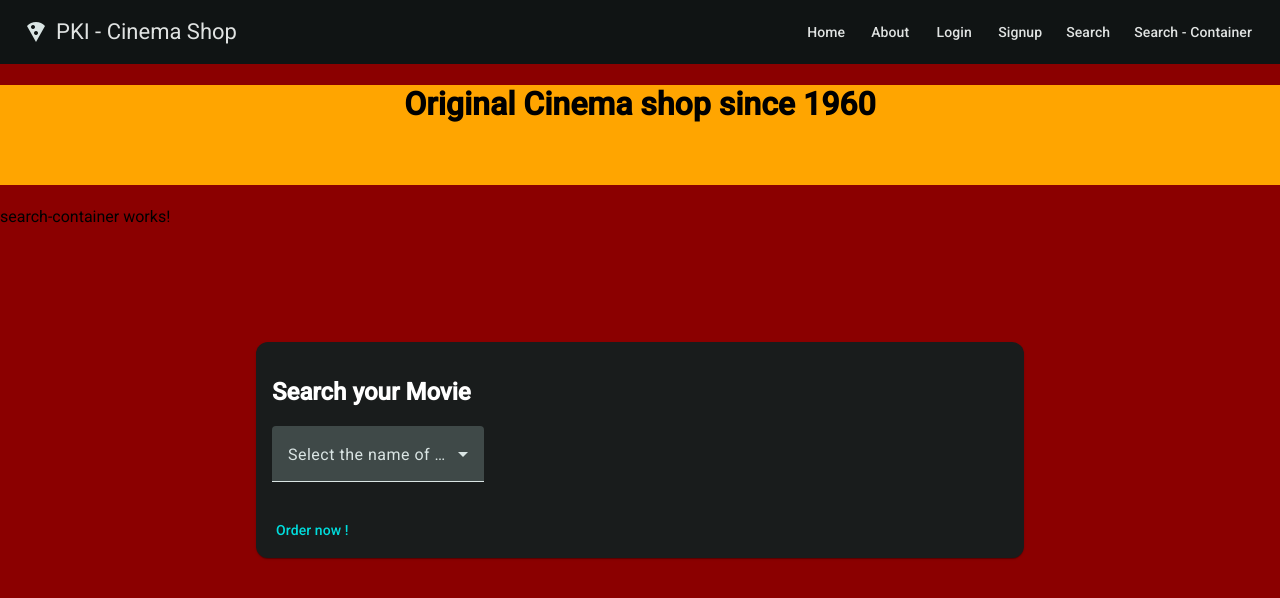
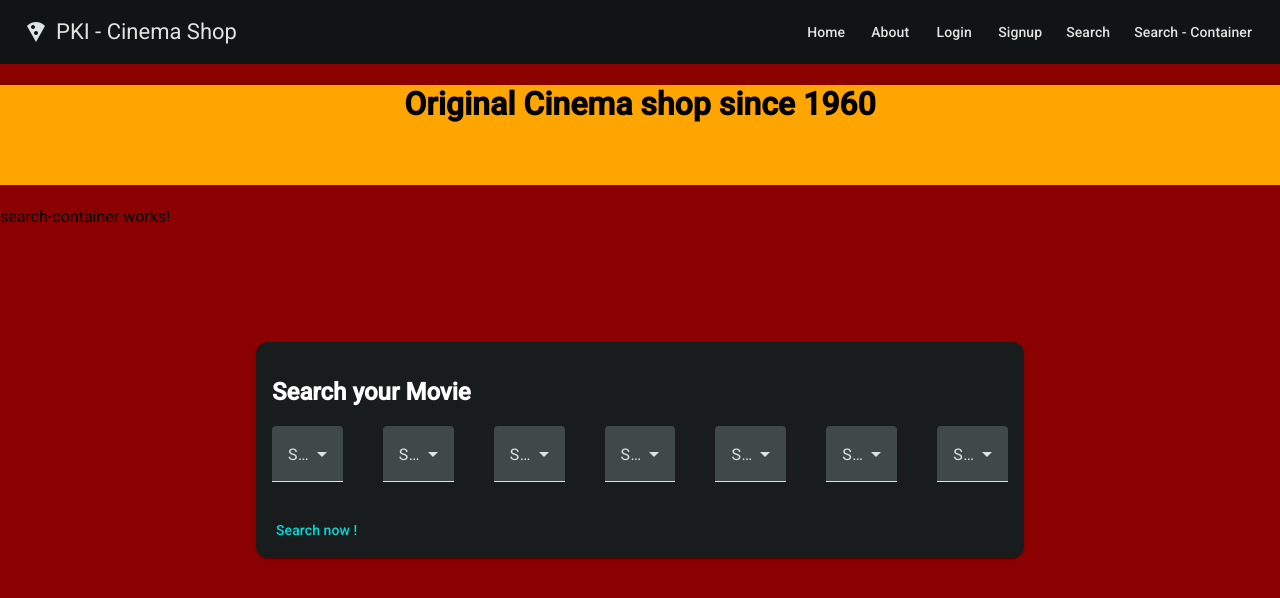
Before and after one commit to skuller7/pki-projekat-shop, an Angular app: page /search in a window 1280 px wide. Shown: the top 598 px of the page. Built offline with nearby package versions, Linux system fonts and the light colour scheme.

Commit message:
Worked on search component

```diff
--- a/src/app/search-container/search-container.component.html
+++ b/src/app/search-container/search-container.component.html
@@ -9,93 +9,63 @@
 
           <mat-form-field>
             <mat-label>Select the name of Desired Movie: </mat-label>
-            <mat-select disableRipple>
+            <mat-select disableRipple [(value)]="defaultmovieName">
               <mat-option [value]="name" *ngFor="let name of movieName"> {{name}} </mat-option>
-              <!-- <mat-option value="2"> {{movieName[1]}} </mat-option>
-              <mat-option value="3"> {{movieName[2]}} </mat-option> -->
             </mat-select>
           </mat-form-field>
 
 
-          <!-- <mat-form-field>
+           <mat-form-field>
             <mat-label>Select Movie type: </mat-label>
-            <mat-select disableRipple>
-              <mat-option value="1"> {{movieType[0]}} </mat-option>
-              <mat-option value="2"> {{movieType[1]}} </mat-option>
-              <mat-option value="3"> {{movieType[2]}} </mat-option>
-              <mat-option value="4"> {{movieType[3]}} </mat-option>
+            <mat-select disableRipple [(value)]="defaultmovieType">
+              <mat-option [value]="type" *ngFor="let type of movieType"> {{type}} </mat-option>
             </mat-select>
           </mat-form-field>
 
 
-          <mat-form-field>
+           <mat-form-field>
             <mat-label> Select the duration</mat-label>
-            <mat-select disableRipple>
-              <mat-option value="1"> > {{movieDuration[0]}} Minutes</mat-option>
-              <mat-option value="2"> > {{movieDuration[1]}} Minutes </mat-option>
-              <mat-option value="3"> > {{movieDuration[2]}} Minutes </mat-option>
-              <mat-option value="4"> > {{movieDuration[3]}} Minutes </mat-option>
-              <mat-option value="5"> > {{movieDuration[4]}} Minutes </mat-option>
+            <mat-select disableRipple [(value)]="defaultmovieActors">
+              <mat-option [value]="duration" *ngFor="let duration of movieDuration"> {{duration}} </mat-option>
             </mat-select>
           </mat-form-field>
 
 
           <mat-form-field>
             <mat-label> Select the Movie director: </mat-label>
-            <mat-select disableRipple>
-              <mat-option value="1"> {{movieDirector[0]}} </mat-option>
-              <mat-option value="2"> {{movieDirector[1]}} </mat-option>
-              <mat-option value="3"> {{movieDirector[2]}} </mat-option>
-              <mat-option value="4"> {{movieDirector[3]}} </mat-option>
-              <mat-option value="5"> {{movieDirector[4]}} </mat-option>
-              <mat-option value="6"> {{movieDirector[5]}} </mat-option>
+            <mat-select disableRipple [(value)]="defaultmovieDirector">
+              <mat-option [value]="director" *ngFor="let director of movieDirector"> {{director}} </mat-option>
             </mat-select>
           </mat-form-field>
 
           <mat-form-field>
             <mat-label> Select the Movie actors: </mat-label>
-            <mat-select disableRipple>
-              <mat-option value="1"> {{movieActors[0]}} </mat-option>
-              <mat-option value="2"> {{movieActors[1]}} </mat-option>
-              <mat-option value="3"> {{movieActors[2]}} </mat-option>
-              <mat-option value="4"> {{movieActors[3]}}</mat-option>
-              <mat-option value="5"> {{movieActors[4]}} </mat-option>
-              <mat-option value="6"> {{movieActors[5]}} </mat-option>
-              <mat-option value="7"> {{movieActors[6]}} </mat-option>
-              <mat-option value="8"> {{movieActors[7]}} </mat-option>
+            <mat-select disableRipple [(value)]="defaultmovieDuration">
+              <mat-option [value]="actor" *ngFor="let actor of movieActors"> {{actor}} </mat-option>
             </mat-select>
           </mat-form-field>
 
 
           <mat-form-field>
             <mat-label> Select Price: </mat-label>
-            <mat-select disableRipple>
-              <mat-option value="1"> {{moviePrice[0]}} RSD </mat-option>
-              <mat-option value="2"> {{moviePrice[1]}} RSD </mat-option>
-              <mat-option value="3"> {{moviePrice[2]}} RSD </mat-option>
-              <mat-option value="4"> {{moviePrice[3]}} RSD </mat-option>
-              <mat-option value="5"> {{moviePrice[4]}} RSD </mat-option>
-              <mat-option value="6"> {{moviePrice[5]}} RSD </mat-option>
+            <mat-select disableRipple [(value)]="defaultmovieName">
+              <mat-option [value]="price" *ngFor="let price of moviePrice"> {{price}} </mat-option>
             </mat-select>
           </mat-form-field>
 
           <mat-form-field>
             <mat-label> Select Rating: </mat-label>
-            <mat-select disableRipple>
-              <mat-option value="1"> {{movieRating[0]}} </mat-option>
-              <mat-option value="2"> {{movieRating[1]}} </mat-option>
-              <mat-option value="3"> {{movieRating[2]}} </mat-option>
-              <mat-option value="4"> {{movieRating[3]}} </mat-option>
-              <mat-option value="5"> {{movieRating[4]}} </mat-option>
+            <mat-select disableRipple [(value)]="defaultmovieName">
+              <mat-option [value]="rating" *ngFor="let rating of movieRating"> {{rating}} </mat-option>
             </mat-select>
-          </mat-form-field> -->
+          </mat-form-field>
 
 
 
         </form>
       </mat-card-content>
       <mat-card-actions>
-        <button mat-button> Order now ! </button>
+        <button mat-button [routerLink]="['/home']"> Search now ! </button>
       </mat-card-actions>
     </mat-card>
   </div>
--- a/src/app/search/search.component.html
+++ b/src/app/search/search.component.html
@@ -1,3 +1,9 @@
 <app-search-container
 [movieName]="movieName"
-[movieType]="movieType"/>
+[movieType]="movieType"
+[movieDuration]="movieDuration"
+[movieDirector]="movieDirector"
+[movieActors]="movieActors"
+[moviePrice]="moviePrice"
+[movieRating]="movieRating"
+/>
--- a/src/app/search/search.component.ts
+++ b/src/app/search/search.component.ts
@@ -24,11 +24,11 @@ export class SearchComponent implements OnInit{
 
   public qMovieName: string | null = null
   public qMovieType: string | null = null
-  public qMovieDuration: any | null = null
+  public qMovieDuration: any | any = null
   public qMovieDirector: string | null = null
   public qMovieActors: string | null = null
-  public qMoviePrice: any | null = null
-  public qMovieRating: any | null = null
+  public qMoviePrice: any | any = null
+  public qMovieRating: any | any = null
 
 
   constructor (
@@ -38,17 +38,20 @@ export class SearchComponent implements OnInit{
 
   ngOnInit(): void {
     this.route.queryParams.subscribe(params=>{
-      this.qMovieName = params['movieName']
-      this.qMovieType = params['movieType']
-      this.qMovieDuration = params['movieDuration']
-      this.qMovieDirector = params['movieDirector']
-      this.qMovieActors = params['movieActors']
-      this.qMoviePrice = params['moviePrice']
-      this.qMovieRating = params['movieRating']
+
+      this.qMovieName = params['movieName'];
+      this.qMovieType = params['movieType'];
+      this.qMovieDuration = params['movieDuration'];
+      this.qMovieDirector = params['movieDirector'];
+      this.qMovieActors = params['movieActors'];
+      this.qMoviePrice = params['moviePrice'];
+      this.qMovieRating = params['movieRating'];
+
+      // console.log(params['movieName'], params['movieType'])
 
 
-      // console.log(params['movieName'], params['movieType'])
-    })
+    });
+
 
     this.movieName = this.dataService.getmovieName()
     this.movieType = this.dataService.getmovieType()
@@ -61,4 +64,7 @@ export class SearchComponent implements OnInit{
   }
 
 
+
+
+
 }
```
Also changed, not shown: src/app/search-container/search-container.component.ts (+11 -1 lines).
